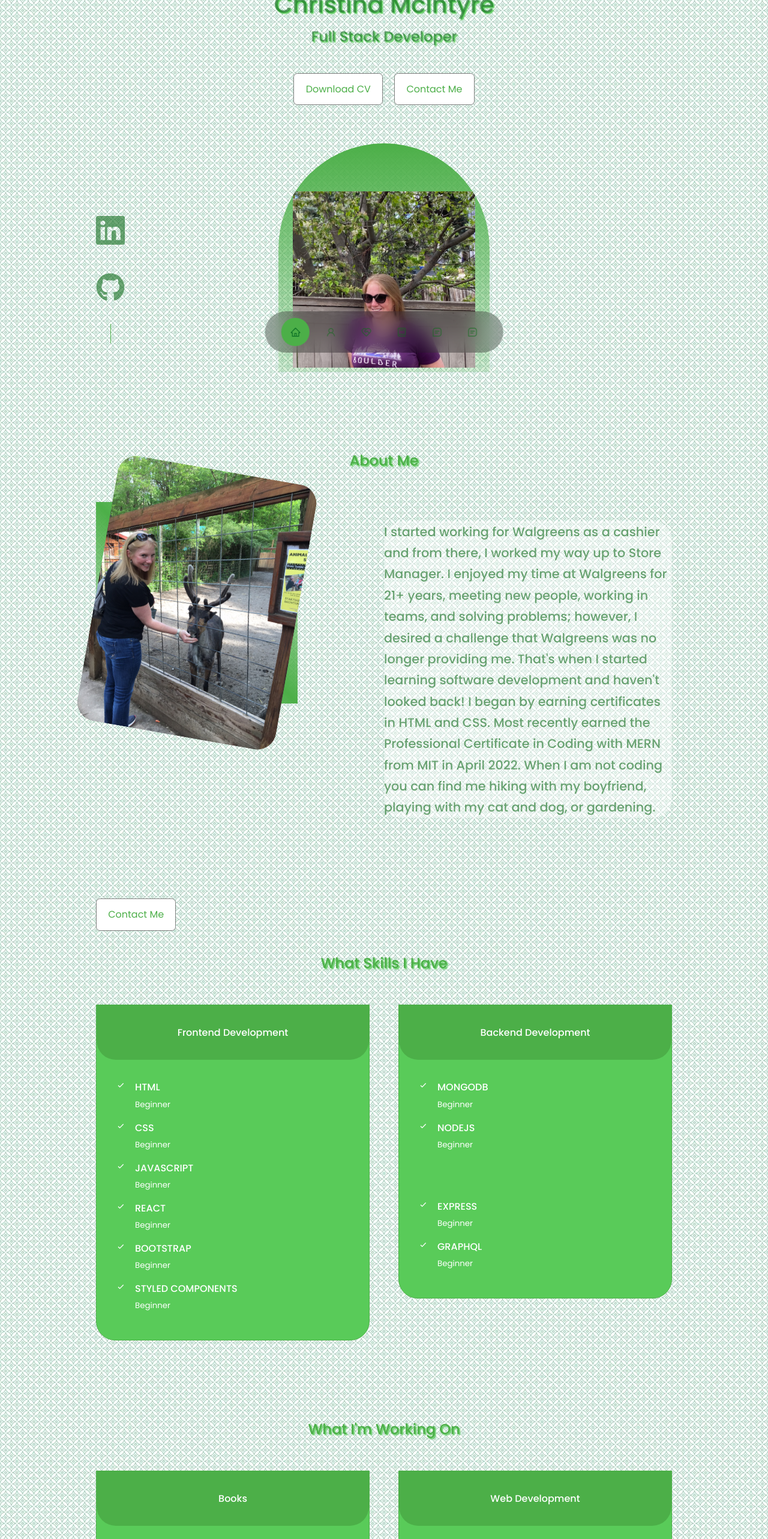
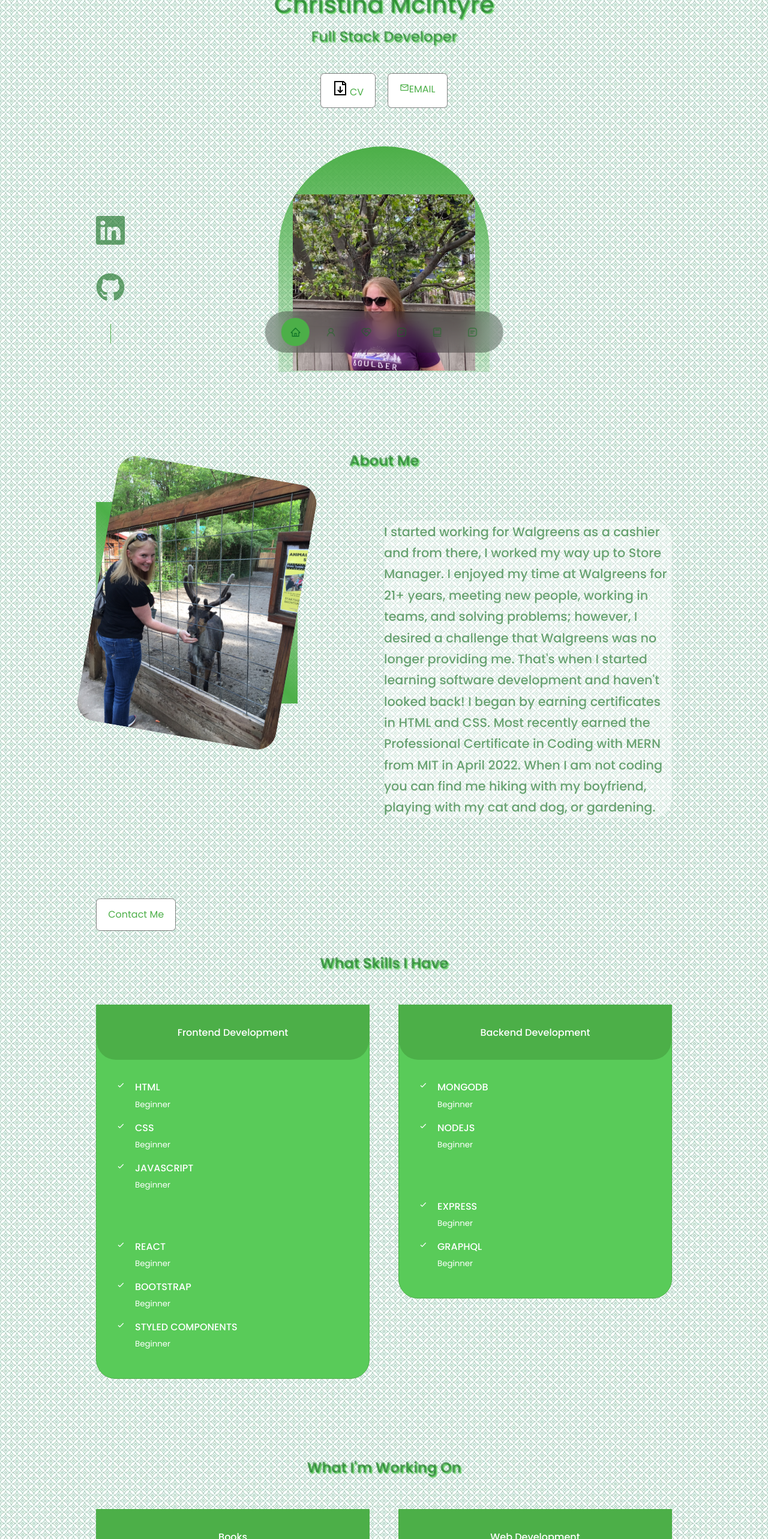
Before and after one commit to christinamcintyre1/react-portfolio-website, a React (Create React App) app: page / in a window 1280 px wide. Shown: the part 180-2746 px from the top of the page at 60% size. Built offline with nearby package versions, Linux system fonts and the light colour scheme.

Commit message:
changed style github btn

```diff
--- a/src/components/about/about.css
+++ b/src/components/about/about.css
@@ -12,7 +12,11 @@
     display: grid;
     place-items: center;
 }
-
+#about > h2 {
+    color: var(--color-light);
+    text-shadow: 2px 2px 2px var(--color-bg-variant);
+    font-weight: bold;
+}
 .about__me-image {
     border-radius: 2rem;
     overflow:hidden;
--- a/src/components/contact/contact.css
+++ b/src/components/contact/contact.css
@@ -19,7 +19,11 @@
     border: 1px solid transparent;
     transform: var(--transition);
 }
-
+#contact > h2 {
+    color: var(--color-light);
+    text-shadow: 2px 2px 2px var(--color-bg-variant);
+    font-weight: bold;
+}
 .contact__option:hover {
 
     border-color: var(--color-primary);
--- a/src/components/currentwork/Currentwork.jsx
+++ b/src/components/currentwork/Currentwork.jsx
@@ -43,10 +43,7 @@ const Currentwork = () => {
                         <BiCheck className='current__list-icon'/>
                         <p>GraphBook. Building a Facebook like app with GraphQL and React.</p>
                         </li>
-                        <li>
-                        <BiCheck className='current__list-icon'/>
-                        <p>Created A Search that hit Hacker News API</p>
-                        </li>
+
                 </ul>
         </article>
         </div>
--- a/src/components/currentwork/currentwork.css
+++ b/src/components/currentwork/currentwork.css
@@ -3,7 +3,11 @@
     grid-template-columns: repeat(2, 1fr);
     gap: 3rem;
 }
-
+#currentwork > h2 {
+    color: var(--color-light);
+    text-shadow: 2px 2px 2px var(--color-bg-variant);
+    font-weight: bold;
+}
 .currentwork {
     background: var(--color-bg-variant);
     border-radius: 0 0 2rem 2rem;
--- a/src/components/experience/Experience.jsx
+++ b/src/components/experience/Experience.jsx
@@ -38,7 +38,8 @@ const Experience = () => {
                 <small className="text-light">Beginner</small>
               </div>
             </li>
-
+          </ul>
+          <ul className="experience__list">
             <li>
               <BiCheck className="experience__details-icon" />
               <div>
@@ -86,8 +87,8 @@ const Experience = () => {
                 <small className="text-light">Beginner</small>
               </div>
             </li>
-    </ul>
-    <ul className="experience__list">
+          </ul>
+          <ul className="experience__list">
             <li>
               <BiCheck className="experience__details-icon" />
               <div>
--- a/src/components/experience/experience.css
+++ b/src/components/experience/experience.css
@@ -3,7 +3,11 @@
     grid-template-columns: repeat(2, 1fr);
     gap: 3rem;
 }
-
+#experience > h2 {
+    color: var(--color-light);
+    text-shadow: 2px 2px 2px var(--color-bg-variant);
+    font-weight: bold;
+}
 .experience {
     background: var(--color-bg-variant);
     border-radius: 0 0 2rem 2rem;
@@ -30,12 +34,14 @@
     }
 
 .experience__list{
+float:left;
+margin-right: 4rem;
    padding: 2rem;
 }
 
 
 .experience__list li {
-    display: flex;
+    display:flex;
     gap: 1rem;
     margin-bottom: 0.8rem;;
 }
--- a/src/components/header/CTA.jsx
+++ b/src/components/header/CTA.jsx
@@ -1,11 +1,13 @@
 import React from 'react'
 import CV from '../../assets/CV.pdf'
+import { MdOutlineMailOutline } from 'react-icons/md'
+import { GrDocumentDownload } from 'react-icons/gr'
 
 const CTA = () => {
   return (
     <div className='cta'>
-        <a href={CV} className='btn btn-primary'>Download CV</a>
-        <a href='#contact' className='btn btn-primary'>Contact Me</a>
+        <a href={CV} className='btn btn-primary'><GrDocumentDownload className='cta-icon'/> CV</a>
+        <a href='#contact' className='btn btn-primary'><MdOutlineMailOutline />EMAIL</a>
     </div>
   )
 }
--- a/src/components/header/Header.jsx
+++ b/src/components/header/Header.jsx
@@ -11,7 +11,7 @@ const Header = () => {
         <h2>Hello I'm</h2>
         <h1>Christina McIntyre</h1>
         <h2>Full Stack Developer</h2>
-        <CTA />
+        <CTA className="cta-icon"/>
         <HeaderSocials />
 
         <div className='christina'>
--- a/src/components/header/header.css
+++ b/src/components/header/header.css
@@ -13,6 +13,11 @@ h1, h2 {
     height: 100%;
     position:relative;
 }
+
+.cta-icon {
+    font-size: 1.5rem;
+}
+
 
 .cta {
     margin-top: 2.5rem;
--- a/src/components/nav/Nav.jsx
+++ b/src/components/nav/Nav.jsx
@@ -11,17 +11,21 @@ const Nav = () => {
   const [activeNav, setActiveNav] = useState('#')
   return (
     <nav>
-      <a href="#" onClick={() => setActiveNav("#")} className={activeNav ==='#' ? 'active' : ''}><AiOutlineHome/></a>
+      <a href="#" data-toggle="tooltip" title="Home" onClick={() => setActiveNav("#")} className={activeNav ==='#' ? 'active' : ''}><AiOutlineHome/></a>
 
-      <a href="#about" onClick={() => setActiveNav("#about")} className={activeNav ==='#about' ? 'active' : ''}><AiOutlineUser/></a>
+      <a href="#about" data-toggle="tooltip" title="About Me" onClick={() => setActiveNav("#about")} className={activeNav ==='#about' ? 'active' : ''}><AiOutlineUser/></a>
 
-      <a href="#experience" onClick={() => setActiveNav("#experience")} className={activeNav ==='#experience' ? 'active' : ''}><RiServiceLine/></a>
+      <a href="#experience" data-toggle="tooltip" title="Experience" onClick={() => setActiveNav("#experience")} className={activeNav ==='#experience' ? 'active' : ''}><RiServiceLine/></a>
 
-      <a href="#portfolio" onClick={() => setActiveNav("#portfolio")} className={activeNav ==='#portfolio' ? 'active' : '' }><BiBook/></a>
+      <a href="#currentwork" data-toggle="tooltip" title="CurrentWork" onClick={() => setActiveNav("#currentwork")} className={activeNav ==='#currentwork' ? 'active' : ''} ><BiMessageSquareDetail />
 
-      <a href="#contact" onClick={() => setActiveNav("#contact")} className={activeNav ==='#contact' ? 'active' : ''} ><BiMessageSquareDetail/></a>
+      </a>
 
-      <a href="#currentwork" tooltip='Current Reads' onClick={() => setActiveNav("#currentwork")} className={activeNav ==='#currentwork' ? 'active' : ''} ><BiMessageSquareDetail /></a>
+      <a href="#portfolio" data-toggle="tooltip" title="Portfolio" onClick={() => setActiveNav("#portfolio")} className={activeNav ==='#portfolio' ? 'active' : '' }><BiBook/></a>
+
+      <a href="#contact" data-toggle="tooltip"  title="Contact" onClick={() => setActiveNav("#contact")} className={activeNav ==='#contact' ? 'active' : ''} ><BiMessageSquareDetail/></a>
+
+
 </nav>
   )
 }
--- a/src/components/portfolio/portfolio.css
+++ b/src/components/portfolio/portfolio.css
@@ -4,7 +4,11 @@
     height: auto;
     gap: 2.5rem;
 }
-
+#portfolio > h2 {
+    color: var(--color-light);
+    text-shadow: 2px 2px 2px var(--color-bg-variant);
+    font-weight: bold;
+}
 .portfolio__item {
     background: var(--color-bg-variant);
     padding: 1.2rem;
@@ -21,7 +25,7 @@
     display: inline-block;
     background-color: white;
     color: var(--color-primary);
-    padding: 0.75rem 1.2rem;
+    padding: 0.5rem 1rem;
     border-radius: 0.4rem;
     cursor: pointer;
     border: 1px solid grey;
@@ -33,12 +37,12 @@
 .portfolio__item-icon {
     color: var(--color-bg-variant);
     font-size: 50px;
+
+transition: var(--transition);
     margin-top: 5px;
 }
-.portfolio__item-cta {
-    display: flex;
-    gap: 1rem;
-    margin-bottom: 1rem;
+.portfolio__item-icon:hover {
+    transform:rotate(25deg);
 }
 
 @media screen and (max-width: 1024px) {
```
Also changed, not shown: src/components/nav/nav.css (line endings or trailing spaces).
